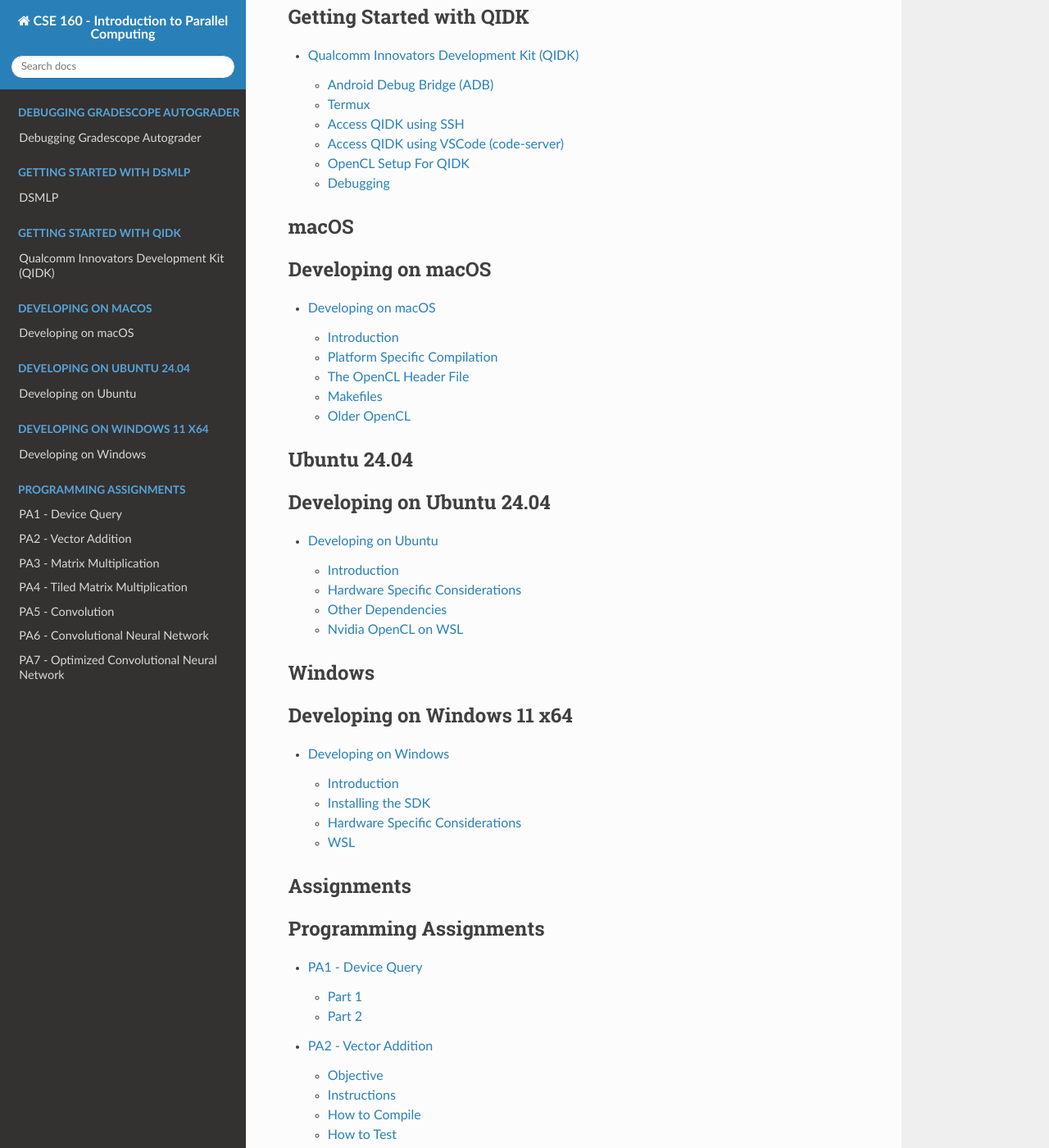
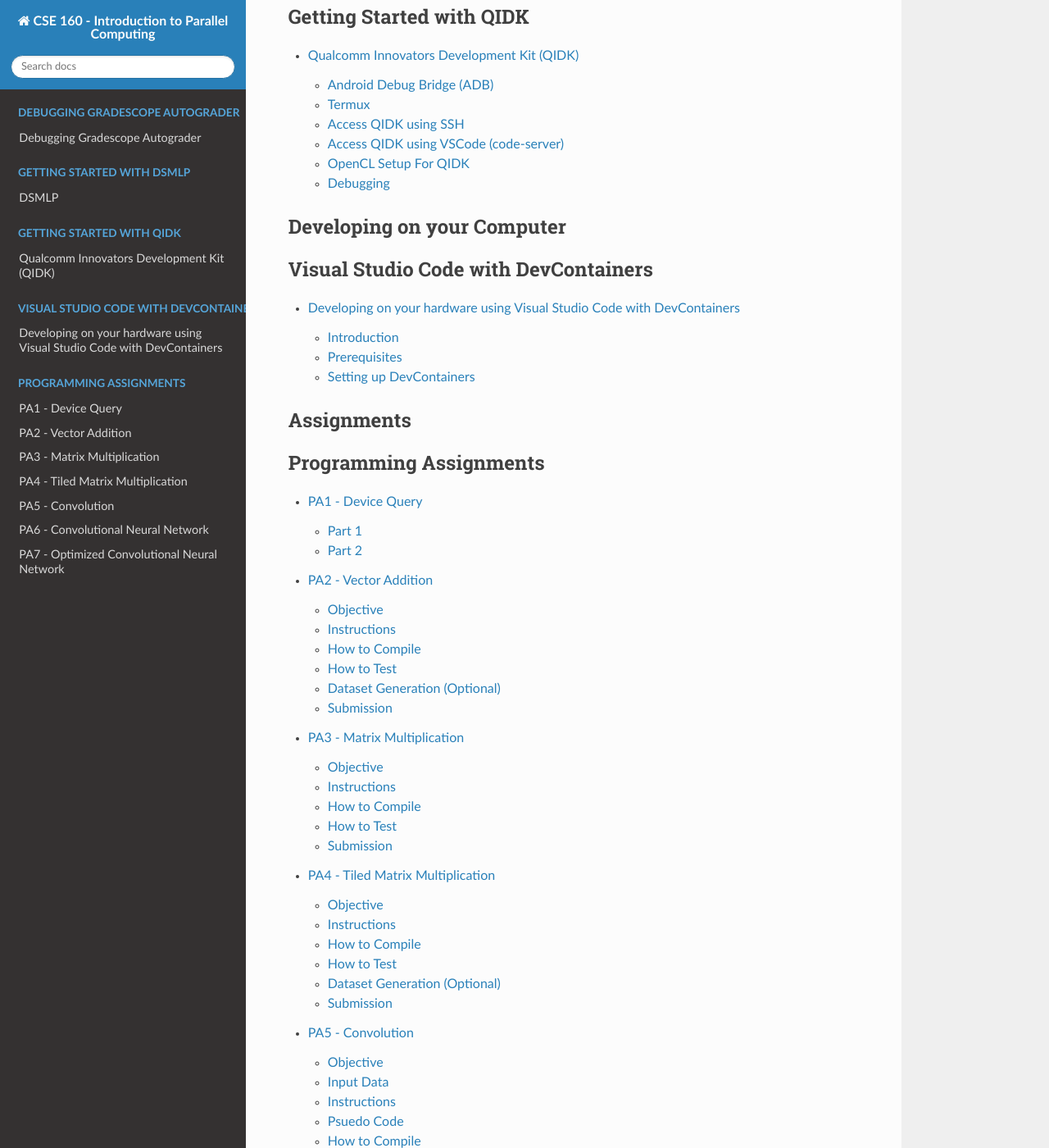
Before and after one commit to KastnerRG/cse160-docs, a Sphinx documentation site: the page built from docs/source/index.rst, in a window 1280 px wide and 1400 px high, scrolled down 1016 px. Shown: the whole window at 82% size. Built offline with Sphinx 7.4.7 and the Read the Docs theme 3.1.0, drawn with Linux system fonts in a browser that asks for light colours; formulas are drawn with MathJax 3; some of the changed lines change nothing that is shown.

Commit message:
feat: list how to use devcontainers on RTD

```diff
--- /dev/null
+++ b/docs/source/devcontainers.rst
@@ -0,0 +1,27 @@
+=======================================================================
+Developing on your hardware using Visual Studio Code with DevContainers
+=======================================================================
+
+Introduction
+------------
+This guide will show you how to set up a development environment for CSE 160 on your own computer using Visual Studio Code and DevContainers.
+DevContainers is a feature of Visual Studio Code that allows you to develop in a containerized environment.
+This means that you can develop on your own computer without having to install all the necessary dependencies required for this class.
+In general, expect that you will not be able to access the accelerators of your computer (e.g. GPU) from within the container. NVIDIA is an exception to this rule.
+
+This configuration is not officially supported by the course staff, but we hope that it will be helpful to you.
+
+Prerequisites
+-------------
+1. Install Docker Desktop: https://www.docker.com/products/docker-desktop
+2. Install Visual Studio Code: https://code.visualstudio.com/
+
+Setting up DevContainers
+------------------------
+1. Download the source code locally to your device.
+2. Open the source code in Visual Studio Code.
+3. Visual Studio Code will detect the extensions json file and prompt you to install the recommended extensions.
+4. Visual Studio Code will detect the presence of the `.devcontainer` folder and prompt you to reopen the project in a container.
+5. Click on the "Reopen in Container" button.
+6. Visual Studio Code will prompt you to choose a container configuration. Choose the one the one that matches your available accelerators.
+6. Visual Studio Code will build the container and open the project in the container.
--- a/docs/source/index.rst
+++ b/docs/source/index.rst
@@ -29,29 +29,13 @@
 
    QIDK
 
-macOS
+Developing on your Computer
 ^^^^^
 .. toctree::
    :maxdepth: 2
-   :caption: Developing on macOS
+   :caption: Visual Studio Code with DevContainers
 
-   macOS
-
-Ubuntu 24.04
-^^^^^^^^^^^^
-.. toctree::
-   :maxdepth: 2
-   :caption: Developing on Ubuntu 24.04
-
-   ubuntu
-
-Windows
-^^^^^^^
-.. toctree::
-   :maxdepth: 2
-   :caption: Developing on Windows 11 x64
-
-   windows
+   devcontainers
 
 Assignments
 ^^^^^^^^^^^
--- a/docs/source/macOS.rst
+++ /dev/null
@@ -1,90 +0,0 @@
-===================
-Developing on macOS
-===================
-
-Introduction
-------------
-This guide is based off of the instructional team's experience running OpenCL on an Apple Silicon Mac.
-**OpenCL is deprecated on macOS**, meaning Apple no longer officially supports it.
-However, macOS still ships with working OpenCL drivers and headers.
-As a result, it is currently possible to run OpenCL on a Mac GPU.
-This document contains a series of modifications that may be made to PAs to run on macOS.
-**You should still know how to build OpenCL programs on an officially supported platform, such as the DSMLP**
-as Apple may remove support at an time.
-Some of these modifications may show up in released PAs, but they are not garuanteed to be present.
-
-Platform Specific Compilation
------------------------------
-
-To ensure your code works on multiple platforms, you should use C preprocessor if statements
-to compile different code depending on the platform::
-
-    #ifdef __APPLE__
-    // code that works macOS
-    // ..
-    #else
-    // code that works elsewhere
-    // ..
-    #endif
-
-The OpenCL Header File
-----------------------
-
-If you have installed xcode command line tools, you probably already have the header, ``cl.h``.
-It will likely be somewhere in::
-
-    ./Library/Developer/CommandLineTools/SDKs
-    ./System/Volumes/Data/Library/Developer/CommandLineTools/SDKs
-
-For each of these paths, try searching the header::
-
-    find <root_path> -name cl.h
-
-If the header is missing, you can get the OpenCL framework through the xcode command line tools: ``xcode-select --install``.
-
-The ``cl.h`` header file is in a different location on macOS.
-For any files that require the header, use the following conditional compilation clause::
-
-    #ifdef __APPLE__
-    #include <OpenCL/cl.h>
-    #else
-    #include <CL/cl.h>
-    #endif
-
-
-Makefiles
----------
-
-Instead of linking the OpenCL library, you want to use link the framework::
-
-    # this if statement is true on macOS
-    ifeq ($(shell uname -s),Darwin)
-        LDFLAGS = -framework OpenCL
-    else
-        LDFLAGS = -L/usr/local/cuda/lib64 -lOpenCL
-    endif
-
-Additionally, the helper library uses the ``ar`` command line tool.
-This tool is used to generate a the shared ``helper_lib.a`` static library.
-It should come with macOS, but its usage is slightly different than on Linux.
-You should remove the `-o` flag to get it to work on macOS.::
-
-    # Linux
-    ar rcs -o $@ $(OBJECTS)
-    # macOS
-    ar rcs $@ $(OBJECTS)
-
-Older OpenCL
-------------
-
-macOS supports OpenCL 1.2
-Programming assignments are written with a higher version in mind.
-In particular, the ``clCreateCommandQueueWithProperties`` requires OpenCL 2.0
-On macOS, you must use the deprecated ``clCreateCommandQueue`` function::
-
-    // Create a command queue
-    # if __APPLE__
-        queue = clCreateCommandQueue( /* args here */ );
-    # else
-        queue = clCreateCommandQueueWithProperties( /* args here */ );
-    # endif
--- a/docs/source/ubuntu.rst
+++ /dev/null
@@ -1,56 +0,0 @@
-====================
-Developing on Ubuntu
-====================
-
-Introduction
-^^^^^^^^^^^^
-This guide is focused on running OpenCL on Ubuntu 24.04.
-These instructions may be different for other distributions.
-
-Hardware Specific Considerations
-^^^^^^^^^^^^^^^^^^^^^^^^^^^^^^^^
-There are multiple different OpenCL drivers that allow you to run OpenCL on your hardware.
-We will look at Nvidia and x86_64. You may have other drivers on your machine.
-
-To check, make sure you have the necessary packages installed.
-
-.. code-block:: bash
-
-    sudo apt-get update
-    sudo apt-get install -y ocl-icd-libopencl1 clinfo
-
-With these packages installed, run `clinfo`.
-If you have results, you already have an OpenCL compatible driver installed.
-
-x86_64
-++++++
-If you do not have any other hardware available, you can still execute OpenCL directly on your CPU.
-To do so, you can install the Intel OneAPI.  This will run on both AMD and Intel CPUs.
-
-.. code-block:: bash
-
-    # download the key to system keyring
-    wget -O- https://apt.repos.intel.com/intel-gpg-keys/GPG-PUB-KEY-INTEL-SW-PRODUCTS.PUB \
-    | gpg --dearmor | sudo tee /usr/share/keyrings/oneapi-archive-keyring.gpg > /dev/null
-    # add signed entry to apt sources and configure the APT client to use Intel repository:
-    echo "deb [signed-by=/usr/share/keyrings/oneapi-archive-keyring.gpg] https://apt.repos.intel.com/oneapi all main" | sudo tee /etc/apt/sources.list.d/oneAPI.list
-    # install the packages for Intel OpenCL
-    sudo apt-get update
-    sudo apt-get -y install intel-oneapi-runtime-libs opencl-headers
-
-Once you have these installed, try `clinfo` again and confirm you have devices.
-
-Other Dependencies
-^^^^^^^^^^^^^^^^^^
-You also need a few development libraries installed to be able to develop for OpenCL.
-You can installed them with the following CommandLineTools
-
-.. code-block:: bash
-
-    sudo apt-get update
-    sudo apt-get install -y build-essential ocl-icd-opencl-dev ocl-icd-dev
-
-Nvidia OpenCL on WSL
-^^^^^^^^^^^^^^^^^^^^
-Nvidia's OpenCL driver does not work correctly on WSL.
-You can use POCL as a work around to get a Cuda-based OpenCL driver in WSL.
--- a/docs/source/windows.rst
+++ /dev/null
@@ -1,33 +0,0 @@
-=====================
-Developing on Windows
-=====================
-Introduction
-^^^^^^^^^^^^
-This document is a work in progress and is not yet complete.
-
-This guide is focused on running OpenCL on Windows 11 x64.
-These instructions may be different for other versions.
-
-Installing the SDK
-^^^^^^^^^^^^^^^^^^
-TODO
-
-Hardware Specific Considerations
-^^^^^^^^^^^^^^^^^^^^^^^^^^^^^^^^
-There are multiple different OpenCL drivers that allow you to run OpenCL on your hardware.
-We will look at Nvidia and x86_64. You may have other drivers on your machine.
-
-You can run it with `clinfo.exe`.  If you have results, you already have an OpenCL compatible driver installed.
-
-x86_64
-++++++
-If you do not have any other hardware available, you can still execute OpenCL directly on your CPU.
-To do so, you can install the Intel OneAPI.  This will run on both AMD and Intel CPUs.
-
-You can obtain it from here: `Intel OneAPI OpenCL Drivers <https://www.intel.com/content/www/us/en/developer/articles/tool/opencl-drivers.html>`.
-
-Once you have these installed, try `clinfo` again and confirm you have devices.
-
-WSL
-^^^
-On Windows, you can also enable WSL. In order to setup WSL, review the Ubuntu documentation on the left-hand side.
```
